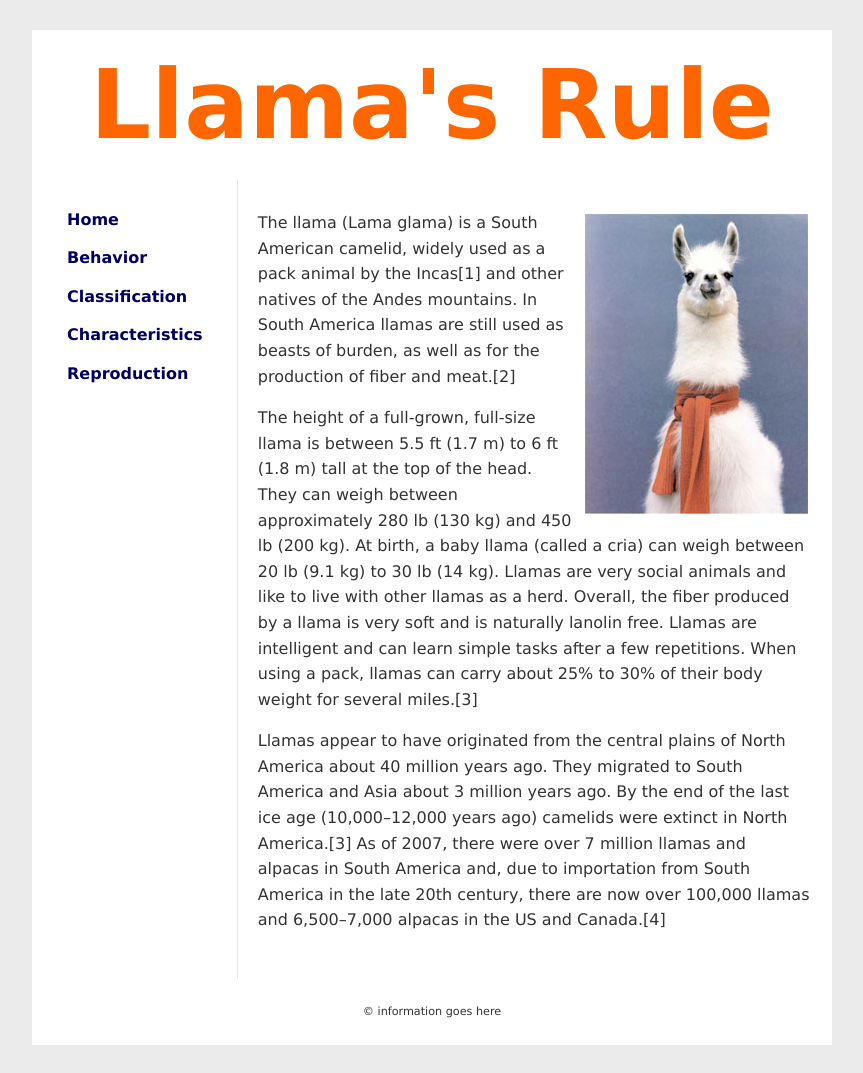
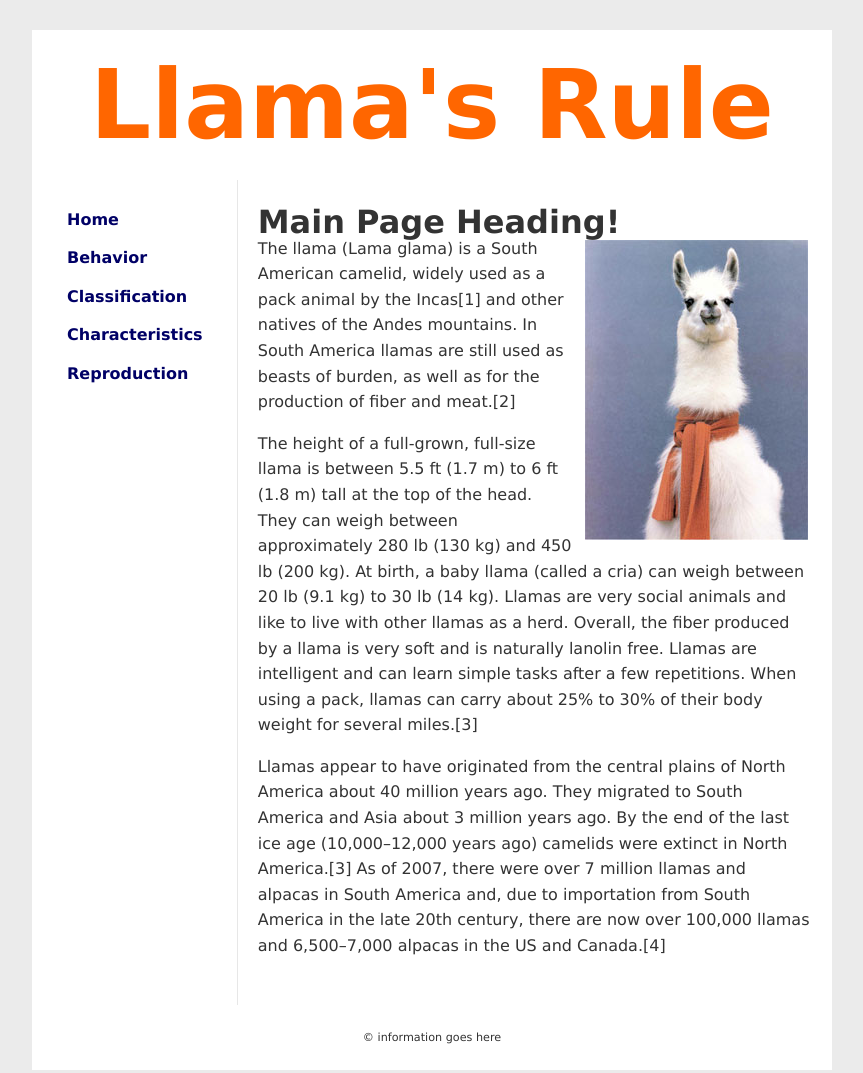
Before and after one commit to knnthp0376/llama-site, a plain HTML site: page index.html in a window 1280 px wide. Shown: the whole page, without its empty margins (208-1071 px from the left). Drawn offline with nearby package versions, Linux system fonts and the light colour scheme.

Commit message:
added heading

```diff
--- a/index.html
+++ b/index.html
@@ -31,6 +31,7 @@
         </nav>
 
         <main>
+            <h1>Main Page Heading!</h1>
             <p><img src="images/llama01.jpg" alt="llama" width="223" height="300" class="alignright">The llama (Lama
                 glama) is a South American camelid, widely used as a pack animal by the Incas[1] and other natives of
                 the Andes mountains. In South America llamas are still used as beasts of burden, as well as for the
```
